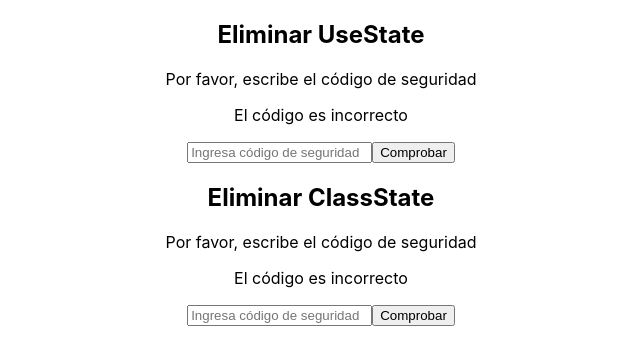
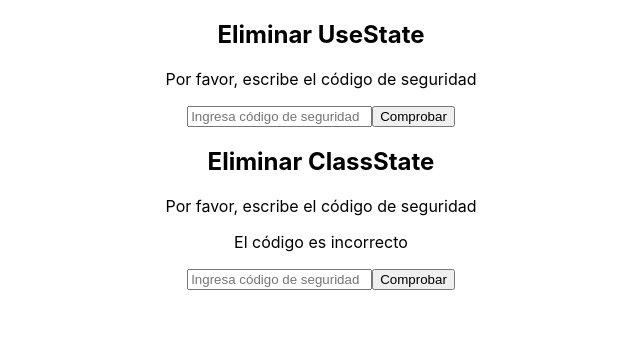
Before and after one commit to HASCA-GH/manejo-estado, a React (Create React App) app: page / in a window 1280 px wide. Shown: the top 364 px of the page, without its empty margins (319-959 px from the left). Built offline with nearby package versions, Linux system fonts and the light colour scheme.

Commit message:
Add: Validando el state, mensaje de loading y mensaje de error

```diff
--- a/src/UseState.js
+++ b/src/UseState.js
@@ -1,17 +1,29 @@
 import React from 'react'
 
+const SECURITY_CODE='paradigma'
+
 const UseState = ({name}) => {
-    const [error, setError] = React.useState(true)
+    const [value, setValue] = React.useState('')
+    const [error, setError] = React.useState(false)
     const [loading, setLoading] = React.useState(false)
+
+    console.log(value);
 
     React.useEffect(() => {
          console.log("Empezando el efecto");
+
          if (!!loading) {
              setTimeout(() => {
                  console.log("Haciendo la validación");
+                 value===SECURITY_CODE ? setError(false) :setError(true)
+                //  if (value===SECURITY_CODE) {
+                //     setError(false)
+                //  } else {
+                //     setError(true)
+                //  }
                  setLoading(false)
                  console.log("Terminando la validación");
-            }, 3000);
+            }, 1000);
 
          }
          console.log("Terminando el efecto");
@@ -22,7 +34,7 @@ const UseState = ({name}) => {
     <div>
         <h2>Eliminar {name}</h2>
         <p>Por favor, escribe el código de seguridad</p>
-        {error && (
+        {(error && !loading) && (
             <p>El código es incorrecto</p>
         )}
         {loading && (
@@ -31,6 +43,11 @@ const UseState = ({name}) => {
         <input
             type="text"
             placeholder='Ingresa código de seguridad'
+            value={value}
+            onChange={(e)=>{
+                setValue(e.target.value)
+                // setError(false)
+            }}
         />
         <button
             onClick={()=> setLoading(true)}
```
